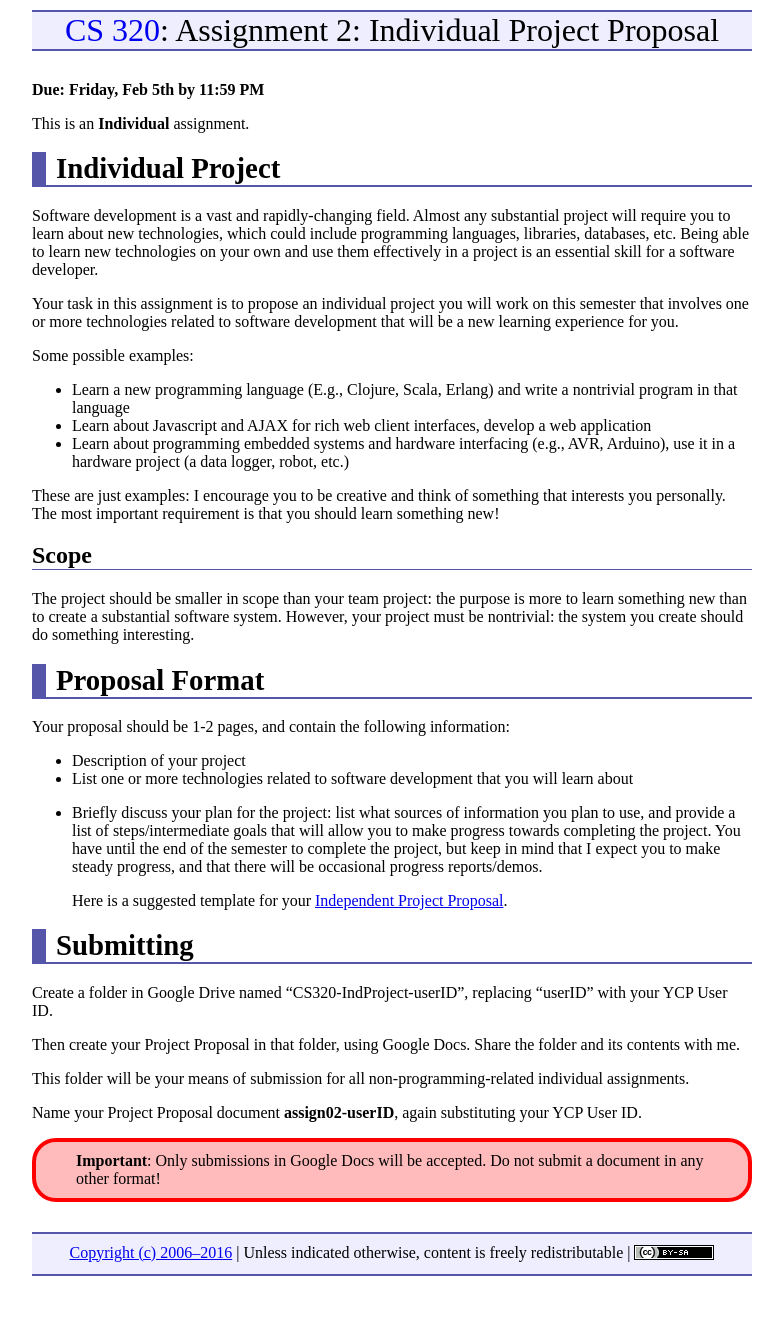
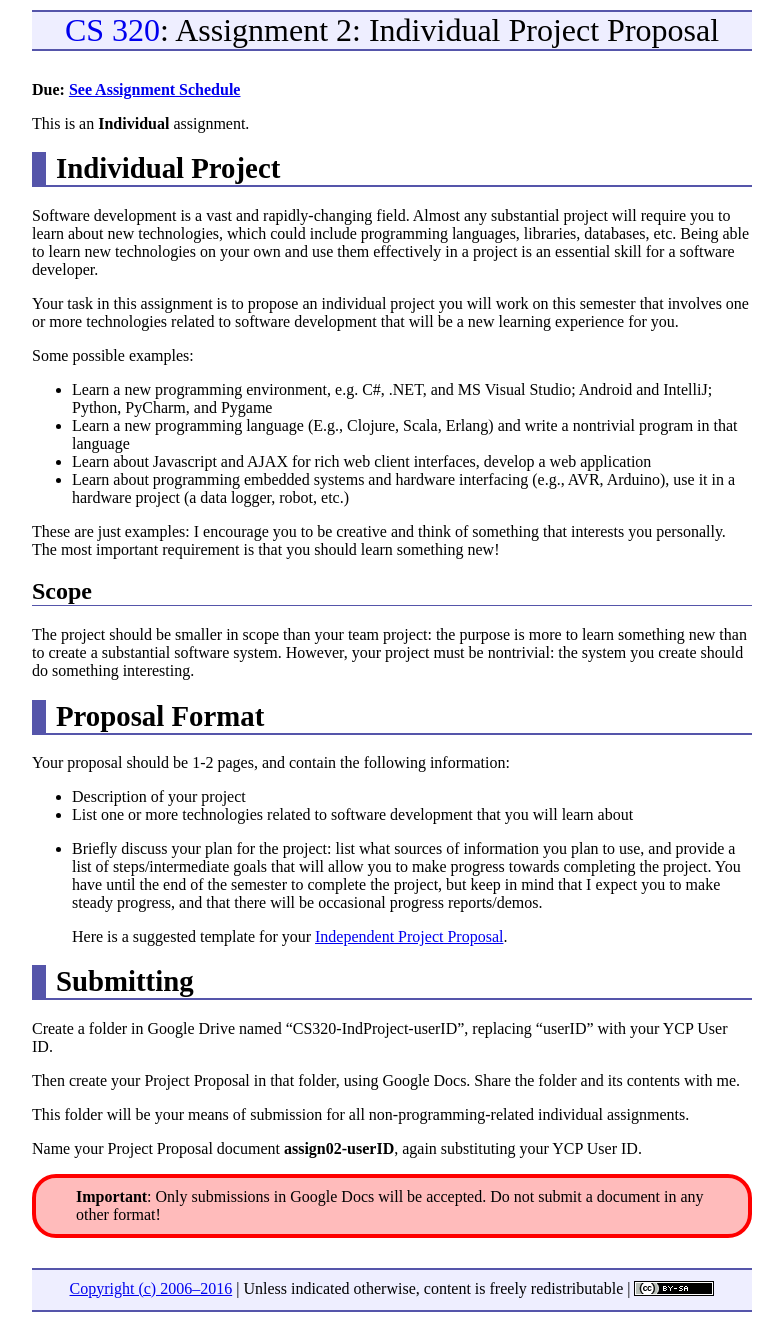
Before and after one commit to ycpcs/cs320-spring2017, a Jekyll site: the page built from assign/assign02.md, in a window 1280 px wide. Shown: the whole page, without its empty margins (248-1031 px from the left). Built offline with Jekyll 4.4.1, drawn with Linux system fonts in a browser that asks for light colours; before the commit the page ends 1286 px from its top, so only the background shows below that.

Commit message:
updates to assign02

```diff
--- a/assign/assign02.md
+++ b/assign/assign02.md
@@ -3,7 +3,7 @@ layout: default
 title: "Assignment 2: Individual Project Proposal"
 ---
 
-**Due: Friday, Feb 5th by 11:59 PM**
+**Due: [See Assignment Schedule](index.html)**
 
 This is an **Individual** assignment.
 
@@ -25,6 +25,7 @@ for you.
 
 Some possible examples:
 
+* Learn a new programming environment, e.g. C#, .NET, and MS Visual Studio; Android and IntelliJ; Python, PyCharm, and Pygame
 * Learn a new programming language (E.g., Clojure, Scala, Erlang)
   and write a nontrivial program in that language
 * Learn about Javascript and AJAX for rich web client interfaces,
```
